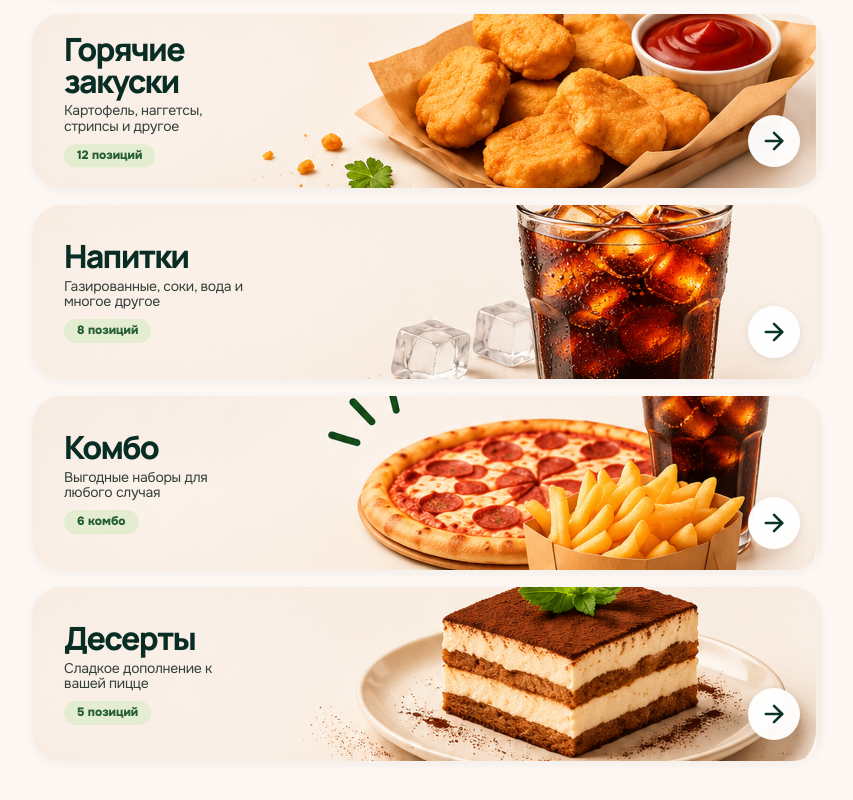
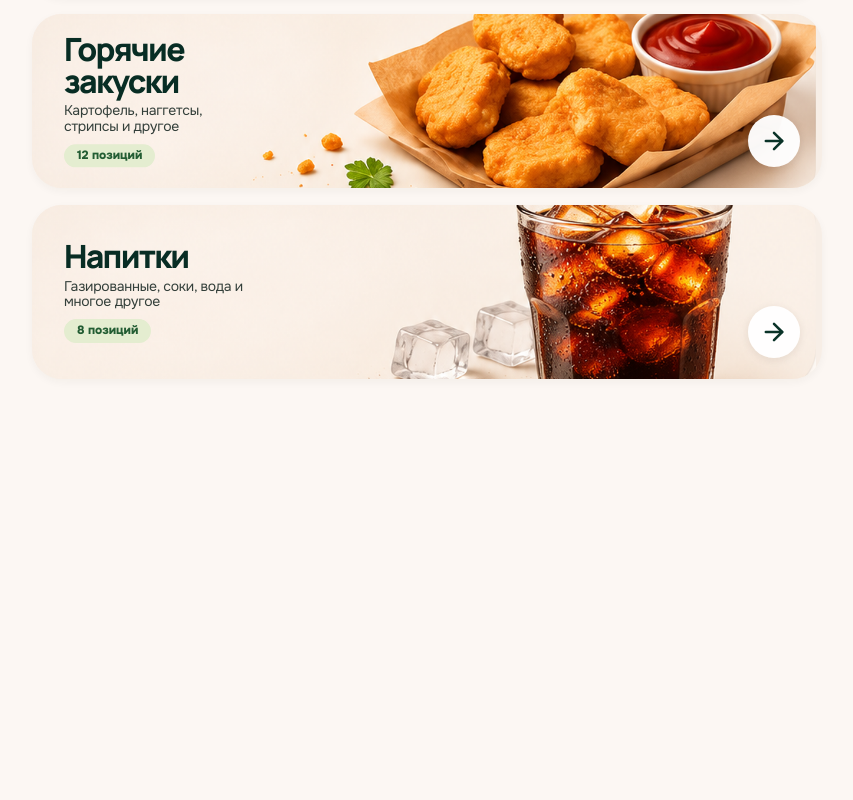
Before and after one commit to Ryt1nger/Be-My-Pizza, a React (Vite) app in the folder apps/customer/: page /menu in a window 1280 px wide. Shown: the part 408-1208 px from the top of the page, without its empty margins (213-1066 px from the left). After the commit the page ends 847 px from the top, so only its background shows below. Built offline with nearby package versions, Linux system fonts and the light colour scheme.

Commit message:
fix(menu): hide empty combo and dessert categories

```diff
--- a/apps/customer/src/pages/MenuPage.tsx
+++ b/apps/customer/src/pages/MenuPage.tsx
@@ -9,7 +9,7 @@ import { PizzaProductCard } from '@/shared/ui/PizzaProductCard';
 import { useProductSheetStore } from '@/features/product/productSheetStore';
 import { useFavoritesStore } from '@/features/favorites/favoritesStore';
 
-type CategorySlug = 'pizza' | 'snacks' | 'drinks' | 'combo' | 'desserts';
+type CategorySlug = 'pizza' | 'snacks' | 'drinks';
 type PizzaFilter = 'all' | 'meat' | 'cheese' | 'spicy';
 type SortOrder = 'popular' | 'price-asc' | 'price-desc' | 'name';
 
@@ -24,8 +24,6 @@ const menuCategories: Array<{
   {slug:'pizza',label:'Пицца',subtitle:'Классические и авторские рецепты',description:'Классические и авторские рецепты',countLabel:'23 позиции',catalogCategory:'Пиццы'},
   {slug:'snacks',label:'Горячие\nзакуски',subtitle:'Картофель, наггетсы, стрипсы и другое',description:'Картофель, наггетсы, стрипсы и другое',countLabel:'12 позиций',catalogCategory:'Закуски'},
   {slug:'drinks',label:'Напитки',subtitle:'Газированные, соки, вода и многое другое',description:'Газированные, соки, вода и многое другое',countLabel:'8 позиций',catalogCategory:'Напитки'},
-  {slug:'combo',label:'Комбо',subtitle:'Выгодные наборы для любого случая',description:'Выгодные наборы для любого случая',countLabel:'6 комбо',catalogCategory:null},
-  {slug:'desserts',label:'Десерты',subtitle:'Сладкое дополнение к вашей пицце',description:'Сладкое дополнение к вашей пицце',countLabel:'5 позиций',catalogCategory:null},
 ];
 
 const pizzaFilters: Array<{id:PizzaFilter; label:string}> = [
@@ -70,7 +68,7 @@ function SmallProductCard({product}:{product:Product}){
   </article>;
 }
 
-/** Five actual, owner-supplied banner photographs; text and controls stay live DOM. */
+/** Category banners use owner-supplied photographs; show only populated sections. */
 export function MenuPage(){
   return <section className="bmp-menu-overview mx-auto">
     <div className="bmp-menu-overview-heading">
```
